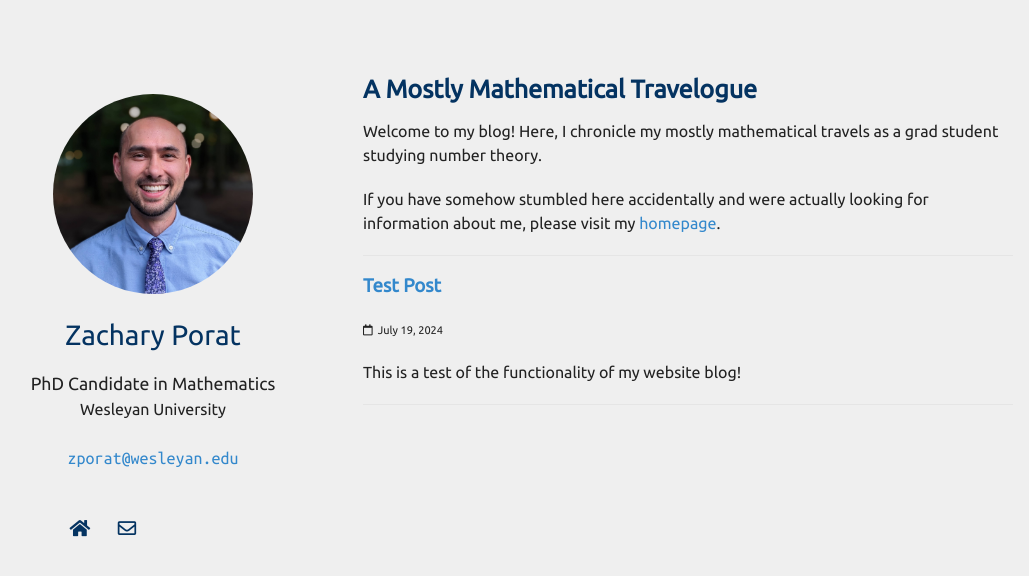
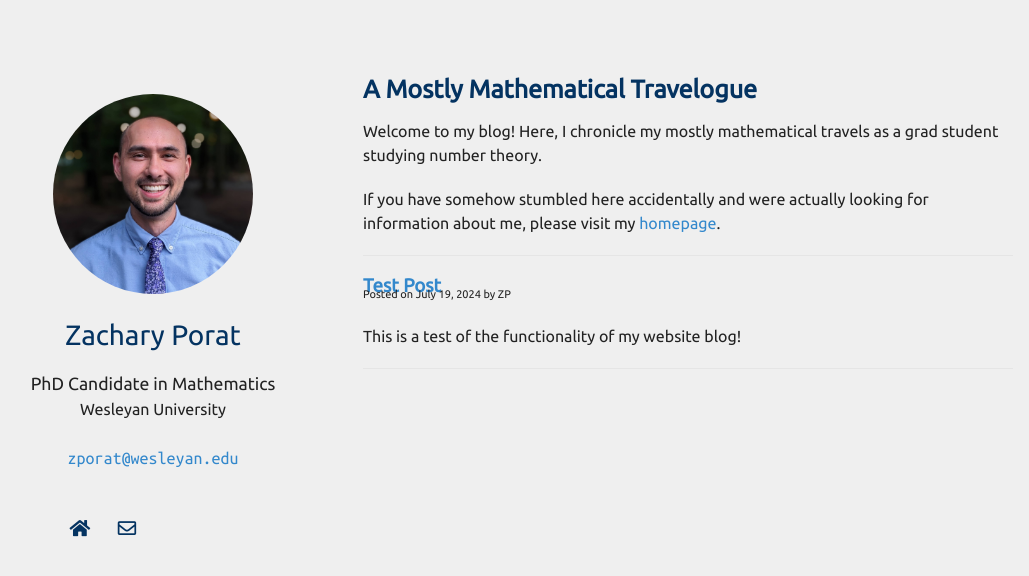
Before and after one commit to zporat/zporat.github.io, a Jekyll site: the page built from blog.md, in a window 1280 px wide. Shown: the top 576 px of the page, without its empty margins (102-1131 px from the left). Built offline with Jekyll 4.4.1, drawn with Linux system fonts in a browser that asks for light colours; nearby versions of some CDN libraries; a style sheet for code colours, icons or effects is not loaded; our own code applies the rules of GitHub Pages for plain Markdown files.

Commit message:
blog test 13

```diff
--- a/_posts/2024-07-19-Test-Post.md
+++ b/_posts/2024-07-19-Test-Post.md
@@ -2,6 +2,7 @@
 layout: post
 title: Test Post
 pubDate: July 19, 2024
+short_author: ZP
 ---
 
 This is a test of the functionality of my website blog!
--- a/_sass/minimal-light-no-dark-mode.scss
+++ b/_sass/minimal-light-no-dark-mode.scss
@@ -182,7 +182,14 @@ papertitle {
       width: 8.00em;
     }
 
-h3, h4, h5, h6 {
+h3 {
+  font-weight: 600;
+  color:#043361;
+  margin:0 0 20px;
+  margin-bottom:-1rem;
+}
+
+h4, h5, h6 {
   font-weight: 600;
   color:#043361;
   margin:0 0 20px;
--- a/_sass/minimal-light.scss
+++ b/_sass/minimal-light.scss
@@ -232,7 +232,7 @@ h3 {
   font-weight: 600;
   color:#043361;
   margin:0 0 20px;
-  margin-bottom:0px;
+  margin-bottom:-1rem;
 }
 
 h4, h5, h6 {
--- a/blog.md
+++ b/blog.md
@@ -14,7 +14,7 @@ If you have somehow stumbled here accidentally and were actually looking for inf
 {% for post in site.posts %}
 
 <h3><a href="{{ post.url }}">{{ post.title }}</a></h3>
-<p><small> <i class="far fa-calendar"></i>&nbsp; {{ post.pubDate }}</small></p>
+<p><small> Posted on {{ post.pubDate }} by {{ post.short_author }} </small></p>
 <p> {{ post.content }} </p>
 
 ---
```
